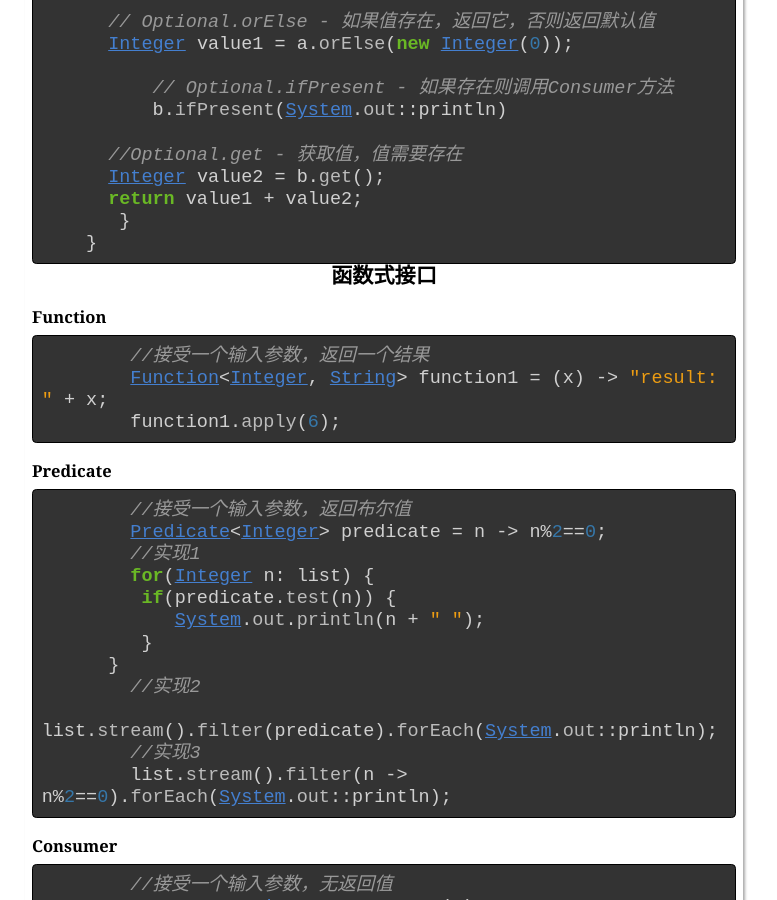
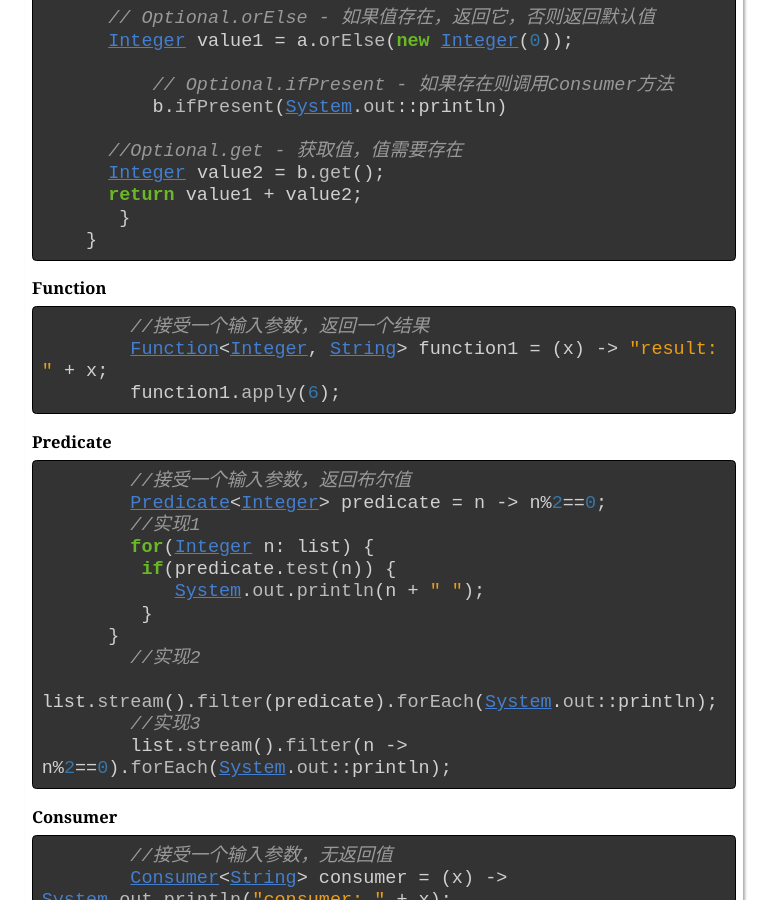
Before and after one commit to he110jian/he110jian.github.io, a Jekyll site: the page built from _posts/2019-01-15-JAVA.markdown, in a window 1280 px wide and 900 px high, scrolled down 2338 px. Shown: the whole window, without its empty margins (256-1033 px from the left). Built offline with Jekyll 4.4.1, drawn with Linux system fonts in a browser that asks for light colours; comment, search, counter and statistics services are not loaded.

Commit message:
2019年1月17日11:20:51

```diff
--- a/_posts/2019-01-15-JAVA.markdown
+++ b/_posts/2019-01-15-JAVA.markdown
@@ -7,8 +7,7 @@
 
 ---
 
-
-## volatile ##
+### volatile ###
 1、运行结果并不依赖变量的当前值，或者能够确保只有单一的线程修改变量的值。
 2、变量不需要与其他的状态变量共同参与不变约束。
 
@@ -49,8 +48,7 @@
 
 以上程序看似没有问题。线程B循环等待上下文context的加载，一旦context加载完成，contextReady == true的时候，才执行doAfterContextReady 方法。但是，如果线程A执行的代码发生了指令重排，初始化和contextReady的赋值交换了顺序：
 
-
-## Atomic/AtomicReference ##
+### Atomic/AtomicReference ###
 CAS的缺点：
 
 1.CPU开销较大
@@ -66,7 +64,7 @@
 2.什么是ABA问题？怎么解决？
 当一个值从A更新成B，又更新会A，普通CAS机制会误判通过检测。利用版本号比较可以有效解决ABA问题，如JAVA中AtomicReference类。
 
-## redis ##
+### redis ###
 1、缓存穿透
 2、缓存血崩
 3、应用：[https://mp.weixin.qq.com/s/ASzGn4op1ItKJxTn5ZJZHA](https://mp.weixin.qq.com/s/ASzGn4op1ItKJxTn5ZJZHA)
@@ -78,7 +76,7 @@
 - sdiff #差集
 - sinter #交集
 
-## Optional ##
+### Optional ###
 
 {% highlight java %}
 
@@ -120,8 +118,6 @@
 
 {% endhighlight %}
 
-
-## 函数式接口 ##
 ### Function ###
 
 {% highlight java %}
@@ -131,7 +127,6 @@
 	function1.apply(6);
 
 {% endhighlight %}
-
 
 ### Predicate ###
 
@@ -152,8 +147,6 @@
 
 {% endhighlight %}
 
-
-
 ### Consumer ###
 
 {% highlight java %}
@@ -163,7 +156,6 @@
 	consumer.accept("Hello");
 
 {% endhighlight %}
-
 
 ### Supplier ###
 
@@ -175,8 +167,7 @@
 
 {% endhighlight %}
 
-
-## ? super/extend ##
+### ? super/extend ###
 PECS（product extends customer super）,消费其他通配符集合（添加其他类型数据）
 [http://www.importnew.com/8966.html](http://www.importnew.com/8966.html)
 
```
